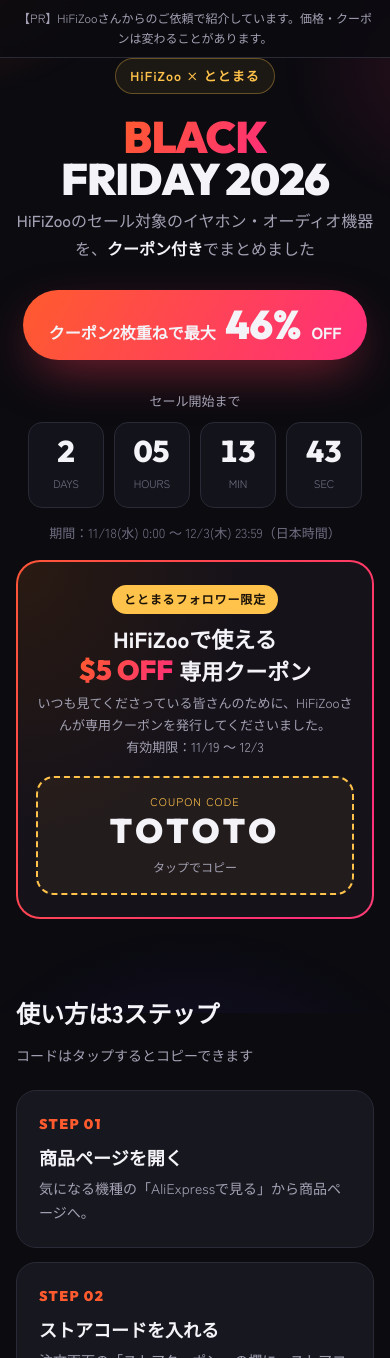
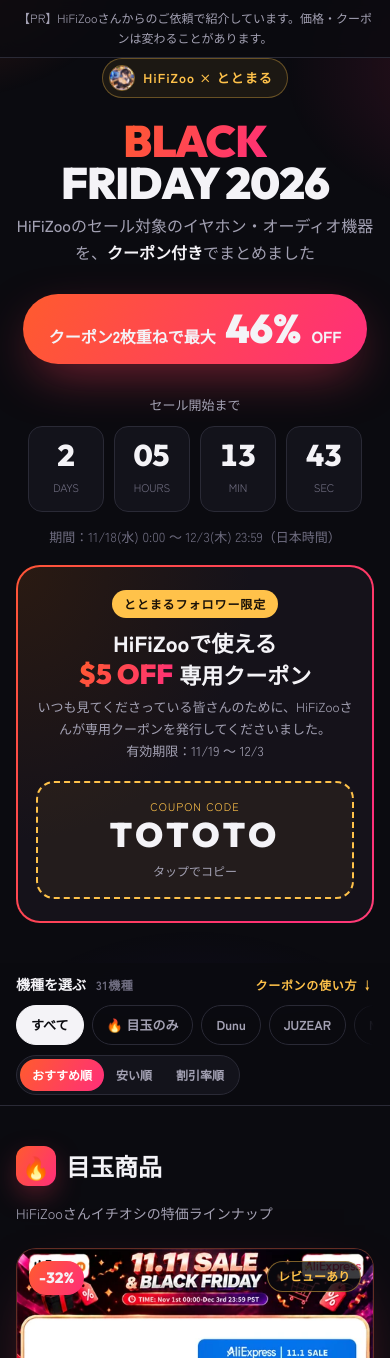
Before and after one commit to totomaru4029/totomaru4029.github.io, a plain HTML site: page hifizoo-bf-2026/index.html in a window 390 px wide. Shown: the top 1358 px of the page. Drawn offline with Linux system fonts and the light colour scheme.

Commit message:
目玉商品・絞り込みバー・アイコンを追加
- 赤字の11機種を「目玉商品」として強調、1機種めを大きく表示
- ブランド絞り込みと並べ替え（おすすめ・安い順・割引率順）を上部に固定
- Xのアイコンをヘッダーとプロフィールに表示

Co-Authored-By: Claude Opus 5.5 <noreply@anthropic.com>

```diff
--- a/hifizoo-bf-2026/index.html
+++ b/hifizoo-bf-2026/index.html
@@ -139,6 +139,50 @@ footer{padding:40px 0 60px;text-align:center;font-size:12px;color:var(--mute)}
 .toast{position:fixed;left:50%;bottom:24px;transform:translate(-50%,40px);opacity:0;background:var(--tx);color:var(--bg);font-weight:700;font-size:14px;padding:10px 18px;border-radius:999px;transition:.25s;pointer-events:none;z-index:9}
 .toast.show{transform:translate(-50%,0);opacity:1}
 
+/* avatar */
+.eyebrow img{width:26px;height:26px;border-radius:50%;object-fit:cover;margin-left:-8px;border:1px solid #ffc24a77}
+.me .av{overflow:hidden;padding:2px}
+.me .av img{width:100%;height:100%;border-radius:50%;object-fit:cover}
+
+/* sticky toolbar */
+.bar{position:sticky;top:0;z-index:5;margin:0 -20px;padding:12px 20px;background:#0b0b10e6;backdrop-filter:blur(12px);-webkit-backdrop-filter:blur(12px);border-bottom:1px solid var(--line)}
+.bar .t{display:flex;align-items:center;gap:10px;margin-bottom:8px;font-size:12px;color:var(--mute);font-weight:700;letter-spacing:.06em}
+.bar .t b{color:var(--tx);font-size:14px;letter-spacing:0}
+.bar .rows{display:flex;gap:10px;align-items:center}
+.bar .chips{flex:1;margin:0;flex-wrap:nowrap;overflow-x:auto;scrollbar-width:none;-webkit-mask:linear-gradient(90deg,#000 92%,transparent)}
+.bar .chips::-webkit-scrollbar{display:none}
+.chip{white-space:nowrap}
+.sort{display:flex;background:var(--bg2);border:1px solid var(--line);border-radius:999px;padding:3px;flex:none}
+.sort button{all:unset;cursor:pointer;font-size:12px;font-weight:700;padding:6px 12px;border-radius:999px;color:var(--sub);white-space:nowrap}
+.sort button.on{background:var(--grad);color:#fff}
+.bar .how{font-size:12px;color:var(--gold);margin-left:auto;font-weight:700}
+
+/* 目玉 */
+.hot-h h2{display:flex;align-items:center;gap:10px}
+.fire{display:inline-grid;place-items:center;width:40px;height:40px;border-radius:12px;background:var(--grad);font-size:22px;box-shadow:0 10px 30px -8px #ff3b5caa}
+.card.hot{border-color:#ff5b2e55;box-shadow:0 20px 60px -30px #ff3b5c88}
+.medama{position:absolute;bottom:12px;left:12px;font-size:12px;font-weight:900;letter-spacing:.06em;padding:5px 12px;border-radius:8px;background:#0b0b10dd;border:1px solid #ff5b2e;color:#fff;backdrop-filter:blur(4px)}
+.medama::before{content:"🔥 "}
+.grid .card.big{grid-column:1/-1;display:grid;grid-template-columns:minmax(0,420px) 1fr;gap:36px;align-items:center}
+.grid .card.big .thumb{margin:-20px 0 -20px -20px;aspect-ratio:1/1}
+.grid .card.big .body{display:flex;flex-direction:column;gap:18px;padding:6px 20px 6px 0;max-width:520px}
+.grid .card.big .name{font-size:30px}
+.grid .card.big .price .now{font-size:46px}
+.card .body{display:contents}
+.row.hot{border-color:#ff5b2e66;background:linear-gradient(90deg,#ff5b2e14,var(--card) 40%)}
+.pill{display:inline-block;font-size:10.5px;font-weight:900;padding:2px 8px;border-radius:999px;background:var(--grad);margin-left:6px;vertical-align:middle;letter-spacing:.04em}
+.empty{color:var(--mute);font-size:14px;padding:20px 0}
+@media (max-width:760px){
+  .bar{margin:0 -16px;padding:10px 16px}
+  .bar .rows{flex-direction:column;align-items:stretch}
+  .sort{align-self:flex-start}
+  .grid .card.big{grid-column:auto;display:flex}
+  .grid .card.big .thumb{margin:-20px -20px 0;height:auto;aspect-ratio:1/1}
+  .grid .card.big .body{display:contents}
+  .grid .card.big .name{font-size:22px}
+  .grid .card.big .price .now{font-size:34px}
+}
+
 @media (max-width:760px){
   .steps{grid-template-columns:1fr}
   .row{grid-template-columns:56px 1fr auto;gap:10px}
@@ -156,7 +200,7 @@ footer{padding:40px 0 60px;text-align:center;font-size:12px;color:var(--mute)}
 <div class="pr">【PR】HiFiZooさんからのご依頼で紹介しています。価格・クーポンは変わることがあります。</div>
 
 <header class="hero wrap">
-  <span class="eyebrow">HiFiZoo × ととまる</span>
+  <span class="eyebrow"><img src="img/avatar.jpg" alt="ととまる">HiFiZoo × ととまる</span>
   <h1><span class="g">BLACK</span><br>FRIDAY 2026</h1>
   <p class="lead">HiFiZooのセール対象のイヤホン・オーディオ機器を、<b>クーポン付き</b>でまとめました</p>
   <div class="maxoff"><span>クーポン2枚重ねで最大</span><span class="num" id="maxoff">45%</span><span>OFF</span></div>
@@ -176,6 +220,26 @@ footer{padding:40px 0 60px;text-align:center;font-size:12px;color:var(--mute)}
     </div></div>
   </section>
 
+  <div class="bar" id="bar">
+    <div class="t"><b>機種を選ぶ</b><span id="hit"></span><a class="how" href="#how">クーポンの使い方 ↓</a></div>
+    <div class="rows">
+      <div class="chips" id="chips"></div>
+      <div class="sort" id="sort">
+        <button data-s="rec" class="on">おすすめ順</button><button data-s="price">安い順</button><button data-s="off">割引率順</button>
+      </div>
+    </div>
+  </div>
+
+  <section id="pick">
+    <div class="h2 hot-h"><h2><span class="fire">🔥</span>目玉商品</h2><p>HiFiZooさんイチオシの特価ラインナップ</p></div>
+    <div class="grid" id="hot"></div>
+  </section>
+
+  <section id="all">
+    <div class="h2"><h2>すべての対象機種</h2><p id="allcount"></p></div>
+    <div class="list" id="list"></div>
+  </section>
+
   <section id="how">
     <div class="h2"><h2>使い方は3ステップ</h2><p>コードはタップするとコピーできます</p></div>
     <div class="steps">
@@ -185,20 +249,9 @@ footer{padding:40px 0 60px;text-align:center;font-size:12px;color:var(--mute)}
     </div>
   </section>
 
-  <section id="pick">
-    <div class="h2"><h2>注目の11機種</h2><p>今回とくにおすすめのラインナップ</p></div>
-    <div class="grid" id="hot"></div>
-  </section>
-
-  <section id="all">
-    <div class="h2"><h2>すべての対象機種</h2><p id="allcount"></p></div>
-    <div class="chips" id="chips"></div>
-    <div class="list" id="list"></div>
-  </section>
-
   <section>
     <div class="me">
-      <div class="av">🐈</div>
+      <div class="av"><img src="img/avatar.jpg" alt="ととまる"></div>
       <div>
         <b>ととまる</b>
         <p>オーディオに詳しくなかった人が、イヤホンの感想をnoteに書いています。レビューのある機種は「レビュー」から記事を読めます。</p>
@@ -233,39 +286,52 @@ function codeBtn(label,val){
   if(!val) return `<span class="code none"><small>${label}</small><span>なし</span></span>`;
   return `<button class="code" data-c="${esc(val)}"><small>${label}</small><span>${esc(val)}<i>コピー</i></span></button>`;
 }
-function card(x){
+function card(x,big){
   const thumb = x.img ? `<img src="${x.img}" alt="${esc(x.n)}" loading="lazy">` : `<span class="mono">${esc(x.b)}</span>`;
-  return `<article class="card ${x.h?'hot':''}">
-    <div class="thumb">${thumb}<span class="badge num">-${x.r}%</span>${x.rv?'<span class="rvtag">レビューあり</span>':''}</div>
+  return `<article class="card hot ${big?'big':''}">
+    <div class="thumb">${thumb}<span class="badge num">-${x.r}%</span>${x.rv?'<span class="rvtag">レビューあり</span>':''}<span class="medama">目玉商品</span></div>
+    <div class="body">
     <div><div class="brand">${esc(x.b)}</div><div class="name">${esc(x.n)}</div></div>
     <div class="price"><span class="now"><small>¥</small>${yen(x.f)}</span><s>¥${yen(x.p)}</s></div>
     <div class="codes">${codeBtn("ストアコード",x.s)}${codeBtn("AliExpressコード",x.a)}</div>
     <div class="acts"><a class="btn" href="${x.u}" target="_blank" rel="noopener sponsored">AliExpressで見る</a>${x.rv?`<a class="btn ghost" href="${x.rv}" target="_blank" rel="noopener">レビュー</a>`:''}</div>
+    </div>
   </article>`;
 }
 function row(x){
-  return `<div class="row">
+  return `<div class="row ${x.h?'hot':''}">
     <img class="tn" src="${x.img}" alt="" loading="lazy">
-    <div class="nm"><small>${esc(x.b)}</small><b>${esc(x.n)}${x.rv?` <a href="${x.rv}" target="_blank" rel="noopener" style="font-size:12px;color:var(--gold)">レビュー→</a>`:''}</b></div>
+    <div class="nm"><small>${esc(x.b)}</small><b>${esc(x.n)}${x.h?'<span class="pill">目玉</span>':''}${x.rv?` <a href="${x.rv}" target="_blank" rel="noopener" style="font-size:12px;color:var(--gold)">レビュー→</a>`:''}</b></div>
     <div class="pr2"><span class="num">¥${yen(x.f)}</span><em>-${x.r}%</em><small>通常 ¥${yen(x.p)}</small></div>
     <div class="codes">${codeBtn("ストア",x.s)}${codeBtn("AliExpress",x.a)}</div>
     <a class="btn" href="${x.u}" target="_blank" rel="noopener sponsored">見る</a>
   </div>`;
 }
 
-const items = window.ITEMS;
-document.getElementById("hot").innerHTML = items.filter(x=>x.h).map(card).join("");
+const items = window.ITEMS.map((x,i)=>({...x,i}));
 document.getElementById("maxoff").textContent = Math.max(...items.map(x=>x.r))+"%";
-document.getElementById("allcount").textContent = `${items.length}機種・ブランドで絞り込めます`;
 
-const brands = ["すべて",...new Set(items.map(x=>x.b))];
-let cur = "すべて";
-function renderList(){
+const brands = ["すべて","🔥 目玉のみ",...new Set(items.map(x=>x.b))];
+let cur = "すべて", sortBy = "rec";
+const sorters = {
+  rec:(a,b)=>(b.h-a.h)||(!!b.rv-!!a.rv)||(a.i-b.i),
+  price:(a,b)=>a.f-b.f,
+  off:(a,b)=>b.r-a.r
+};
+function render(){
   document.getElementById("chips").innerHTML = brands.map(b=>`<button class="chip ${b===cur?'on':''}" data-b="${esc(b)}">${esc(b)}</button>`).join("");
-  document.getElementById("list").innerHTML = items.filter(x=>cur==="すべて"||x.b===cur).map(row).join("");
+  const pass = x => cur==="すべて" || (cur==="🔥 目玉のみ" ? x.h : x.b===cur);
+  const list = items.filter(pass).sort(sorters[sortBy]);
+  const hot = list.filter(x=>x.h);
+  document.getElementById("pick").style.display = hot.length ? "" : "none";
+  document.getElementById("hot").innerHTML = hot.map((x,k)=>card(x, k===0 && sortBy==="rec" && hot.length>2)).join("");
+  document.getElementById("list").innerHTML = list.length ? list.map(row).join("") : '<p class="empty">該当する機種がありません</p>';
+  document.getElementById("hit").textContent = `${list.length}機種`;
+  document.getElementById("allcount").textContent = cur==="すべて" ? `全${items.length}機種` : `${cur}：${list.length}機種`;
 }
-renderList();
-document.getElementById("chips").addEventListener("click",e=>{const b=e.target.closest(".chip");if(!b)return;cur=b.dataset.b;renderList()});
+render();
+document.getElementById("chips").addEventListener("click",e=>{const b=e.target.closest(".chip");if(!b)return;cur=b.dataset.b;render()});
+document.getElementById("sort").addEventListener("click",e=>{const b=e.target.closest("button");if(!b)return;sortBy=b.dataset.s;document.querySelectorAll("#sort button").forEach(x=>x.classList.toggle("on",x===b));render()});
 
 // copy
 const toast=document.getElementById("toast");let tt;
```
Also changed, not shown: hifizoo-bf-2026/img/avatar.jpg (added).
